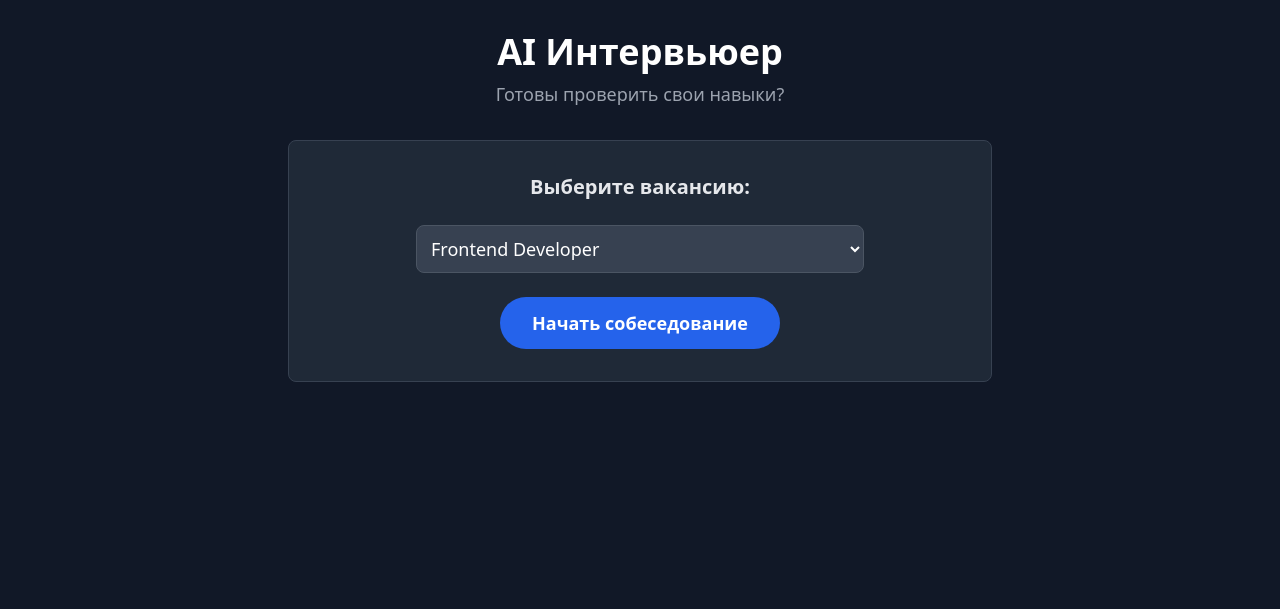
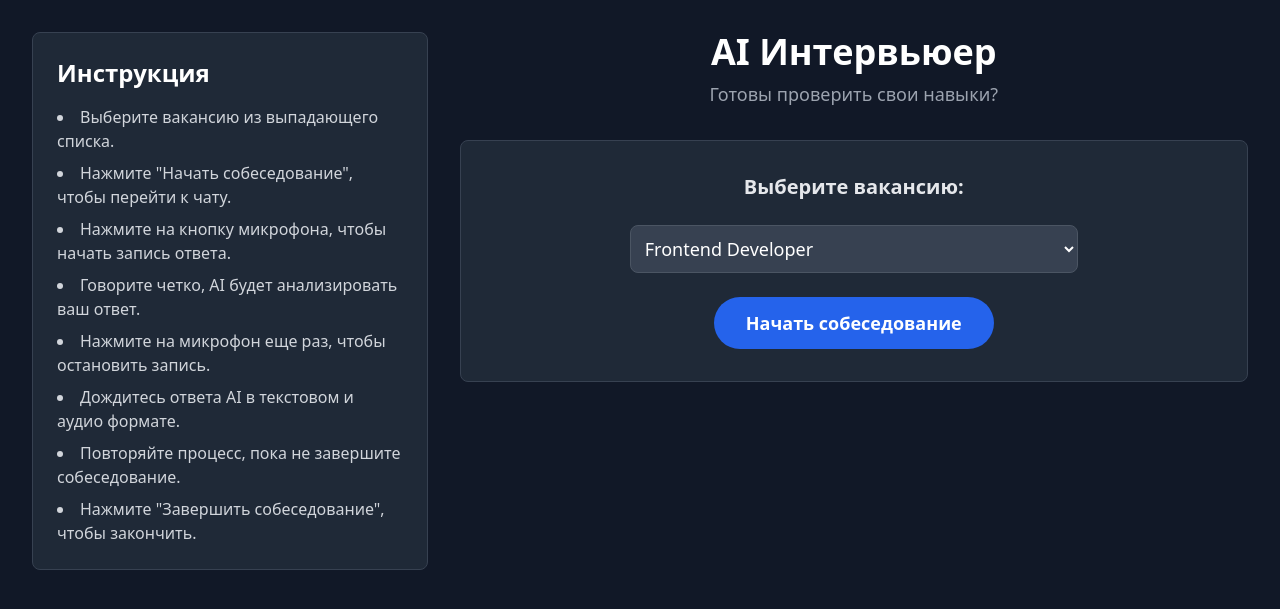
Before and after one commit to akrutin26/AI-HR-bot, a FastAPI app: page / in a window 1280 px wide. Shown: the top 609 px of the page. Run offline with FastAPI, Linux system fonts and the light colour scheme; parts of the project's set-up code (start-up, migrations or seed data) failed here and were passed over; some libraries are stand-ins or nearby versions.

Commit message:
minor back fixes, some front feachures added

```diff
--- a/main.py
+++ b/main.py
@@ -90,9 +90,9 @@ print("Загрузка AI моделей...")
 # 1. TTS Model
 print("Загрузка модели TTS (XTTS v2)...")
 tts_config = XttsConfig()
-tts_config.load_json("../tts/tts_models--multilingual--multi-dataset--xtts_v2/config.json")
+tts_config.load_json("tts/tts_models--multilingual--multi-dataset--xtts_v2/config.json")
 tts_model = Xtts.init_from_config(tts_config)
-tts_model.load_checkpoint(tts_config, checkpoint_dir="../tts/tts_models--multilingual--multi-dataset--xtts_v2/", use_deepspeed=True)
+tts_model.load_checkpoint(tts_config, checkpoint_dir="tts/tts_models--multilingual--multi-dataset--xtts_v2/", use_deepspeed=True)
 tts_model.cuda()
 speaker_name = "Luis Moray"
 gpt_cond_latent, speaker_embedding = tts_model.speaker_manager.speakers[speaker_name].values()
--- a/templates/index.html
+++ b/templates/index.html
@@ -22,8 +22,24 @@
     </style>
 </head>
 <body class="bg-gray-900 text-gray-200 font-sans">
-    <div class="container mx-auto p-4 md:p-8 max-w-3xl">
+    <div class="container mx-auto p-4 md:p-8 max-w-7xl flex flex-col lg:flex-row gap-8">
+        <!-- ЛЕВАЯ ПАНЕЛЬ С ИНСТРУКЦИЕЙ -->
+        <aside class="lg:w-1/3 bg-gray-800 p-6 rounded-lg border border-gray-700 hidden lg:block">
+            <h2 class="text-2xl font-bold text-white mb-4">Инструкция</h2>
+            <ul class="list-disc list-inside text-gray-300 space-y-2">
+                <li>Выберите вакансию из выпадающего списка.</li>
+                <li>Нажмите "Начать собеседование", чтобы перейти к чату.</li>
+                <li>Нажмите на кнопку микрофона, чтобы начать запись ответа.</li>
+                <li>Говорите четко, AI будет анализировать ваш ответ.</li>
+                <li>Нажмите на микрофон еще раз, чтобы остановить запись.</li>
+                <li>Дождитесь ответа AI в текстовом и аудио формате.</li>
+                <li>Повторяйте процесс, пока не завершите собеседование.</li>
+                <li>Нажмите "Завершить собеседование", чтобы закончить.</li>
+            </ul>
+        </aside>
 
+        <!-- ОСНОВНОЙ КОНТЕНТ -->
+        <div class="lg:w-2/3 flex flex-col">
             <!-- ЭКРАН ВЫБОРА ВАКАНСИИ -->
             <div id="selection-screen">
                 <header class="text-center mb-8">
@@ -53,7 +69,7 @@
                     <p id="interview-subtitle" class="text-lg text-gray-400">Собеседование на позицию: ...</p>
                 </header>
                 <main>
-                <div id="chat-box" class="bg-gray-800 rounded-lg p-4 h-96 overflow-y-auto space-y-4 mb-6 border border-gray-700"></div>
+                    <div id="chat-box" class="bg-gray-800 rounded-lg p-4 h-[calc(100vh-400px)] overflow-y-auto space-y-4 mb-6 border border-gray-700"></div>
                     <div class="flex flex-col items-center space-y-6">
                         <div id="status" class="text-gray-400 h-6">Нажмите на микрофон, чтобы начать</div>
                         <button id="record-btn" class="w-24 h-24 bg-blue-600 hover:bg-blue-700 rounded-full flex items-center justify-center transition-all duration-300 ease-in-out transform hover:scale-110 focus:outline-none">
@@ -65,6 +81,7 @@
                         </button>
                     </div>
                 </main>
+            </div>
         </div>
     </div>
 
@@ -156,11 +173,8 @@
                     } else if (msg.type === 'audio_end') {
                         statusEl.textContent = 'Ваша очередь говорить';
                         recordBtn.disabled = false;
-                        // <-- ИСПРАВЛЕНИЕ ЗДЕСЬ -->
                         recordBtn.classList.remove('disabled-btn');
-                        recordBtn.classList.add('bg-blue-600', 'hover:bg-blue-700'); // Явно возвращаем синий цвет
-                        // <-- КОНЕЦ ИСПРАВЛЕНИЯ -->
-
+                        recordBtn.classList.add('bg-blue-600', 'hover:bg-blue-700');
                         finishBtn.disabled = false;
                         finishBtn.classList.remove('opacity-0', 'cursor-default', 'disabled-btn');
                         finishBtn.classList.add('opacity-100');
@@ -234,7 +248,7 @@
                 micIcon.classList.remove('hidden');
                 recordBtn.disabled = true;
                 recordBtn.classList.remove('bg-red-600', 'hover:bg-red-700', 'pulse');
-                recordBtn.classList.add('disabled-btn'); // Этот класс делает кнопку серой
+                recordBtn.classList.add('disabled-btn');
                 finishBtn.disabled = true;
             }
         }
```
Also changed, not shown: requirements.txt (+20 -18 lines). Lines whose indentation alone changed are shown as unchanged.
